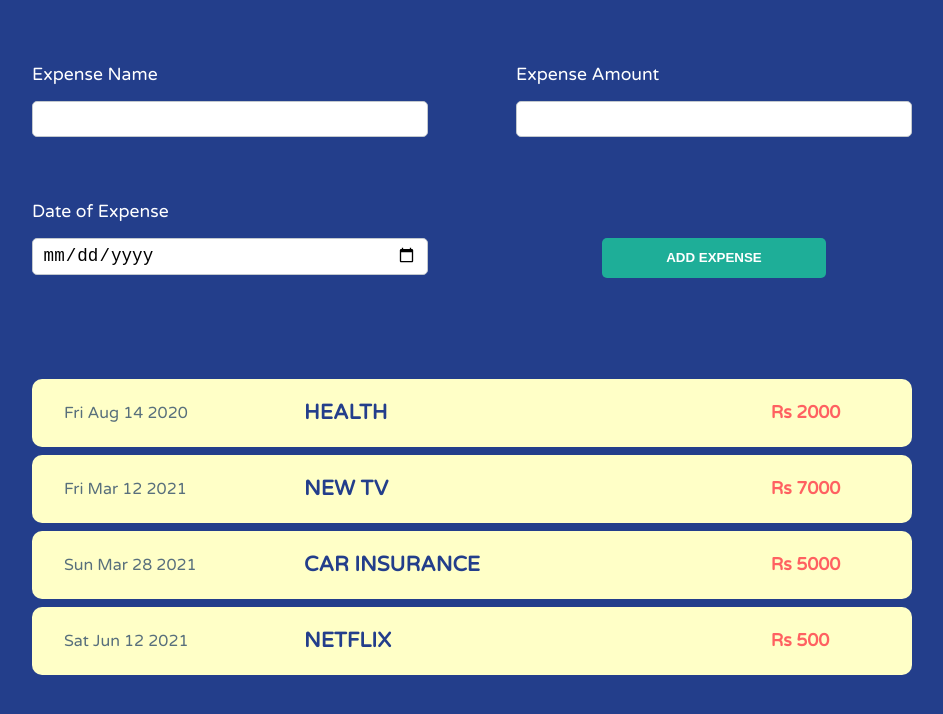
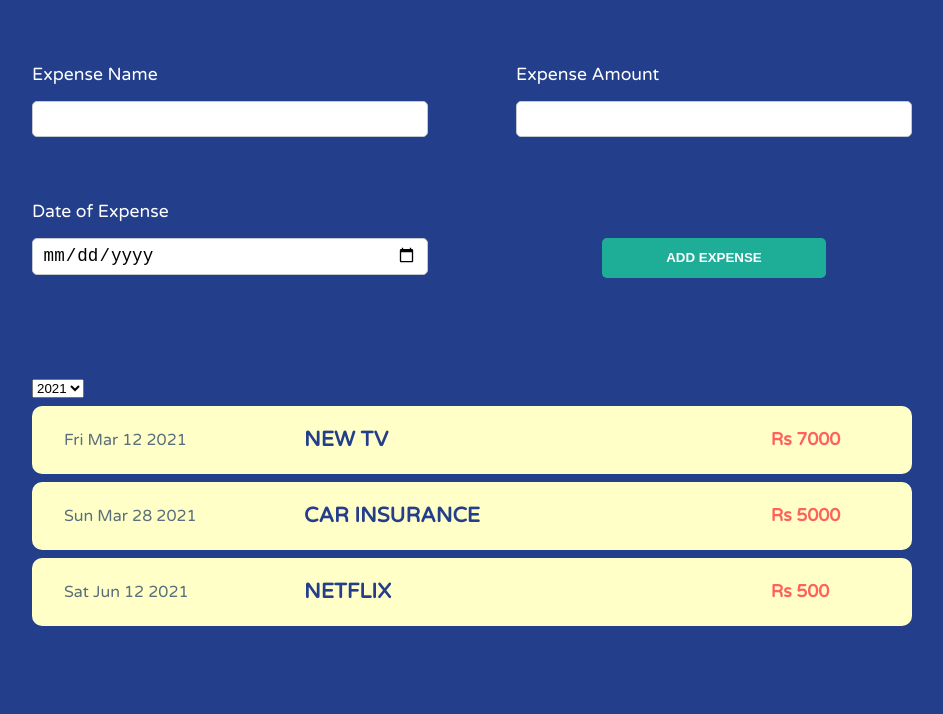
Before and after one commit to ShikharSingh98/Expense-Tracker, a React (Create React App) app: page / in a window 1280 px wide. Shown: the top 714 px of the page, without its empty margins (168-1111 px from the left). Built offline with nearby package versions, Linux system fonts and the light colour scheme.

Commit message:
fear: added filter expenses functionality

```diff
--- /dev/null
+++ b/src/components/ExpenseFilter/ExpenseFilter.js
@@ -0,0 +1,21 @@
+import React from 'react';
+
+import './ExpenseFilter.css';
+
+function ExpenseFilter(props) {
+  function yearChangeHandler(event) {
+    props.onFilterYear(event.target.value);
+  }
+
+  return (
+    <div className="expesnse">
+      <select onChange={yearChangeHandler}>
+        <option value="2021">2021</option>
+        <option value="2020">2020</option>
+        <option value="2019">2019</option>
+      </select>
+    </div>
+  );
+}
+
+export default ExpenseFilter;
--- a/src/components/Expenses/Expenses.js
+++ b/src/components/Expenses/Expenses.js
@@ -1,11 +1,25 @@
-import React from 'react';
+import React, { useState } from 'react';
 import ExpenseItem from '../ExpenseItem/ExpenseItem';
+import ExpenseFilter from '../ExpenseFilter/ExpenseFilter';
 import './Expenses.css';
 
 function Expenses(props) {
+  const [filterYear, setFilterYear] = useState('2021');
+
+  function filterYearHandler(year) {
+    setFilterYear(year);
+  }
+
+  function filterExpenses() {
+    return props.expenses.filter(
+      (expense) => expense.date.getFullYear().toString() === filterYear
+    );
+  }
+
   return (
     <div className="expenses">
-      {props.expenses.map((expense) => {
+      <ExpenseFilter onFilterYear={filterYearHandler} />
+      {filterExpenses().map((expense) => {
         return (
           <ExpenseItem
             key={expense.id}
```
Also changed, not shown: src/components/ExpenseFilter/ExpenseFilter.css (added).
